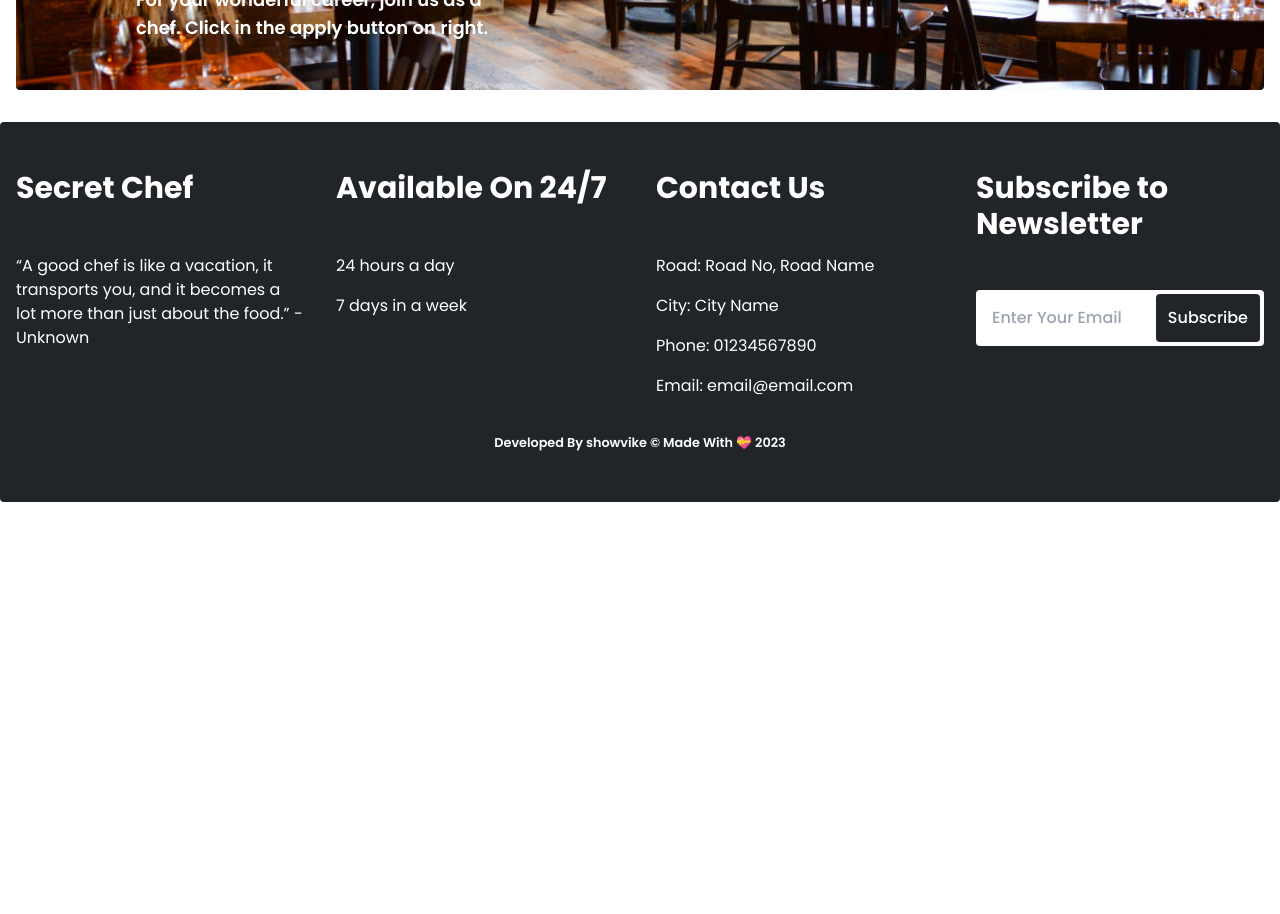
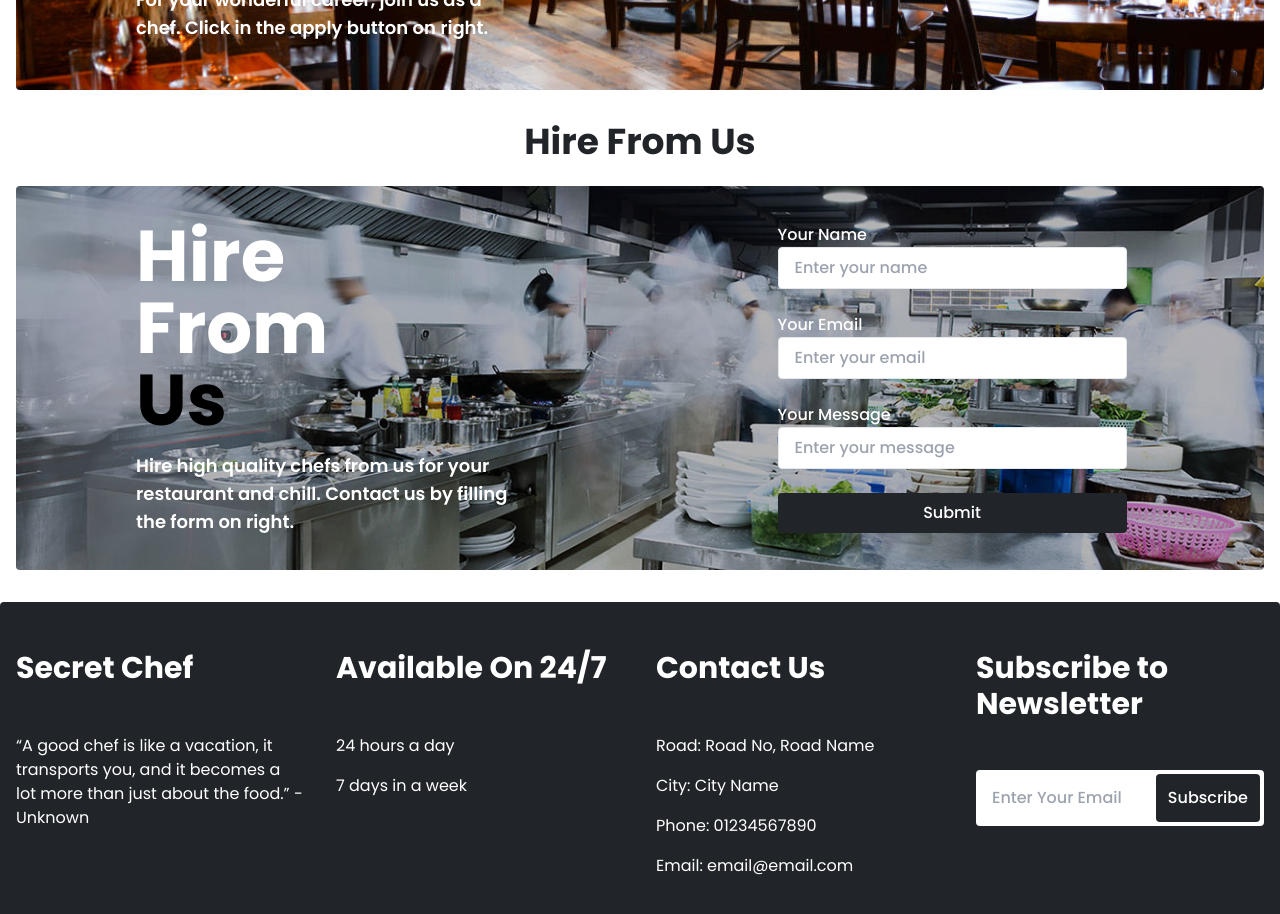
Before and after one commit to showvike/secret-chef, a React (Vite) app: page / in a window 1280 px wide. Shown: the part 1140-2054 px from the top of the page. Before the commit the page ends 1642 px from the top, so only its background shows below. Built offline with nearby package versions, Linux system fonts and the light colour scheme; no server answers.

Commit message:
hire from us section done

```diff
--- /dev/null
+++ b/src/components/Home/Hire/Hire.jsx
@@ -0,0 +1,76 @@
+import hireFromUs from "../../../assets/hire-from-us.jpg";
+
+const Hire = () => {
+  return (
+    <section className="my-8 px-4">
+      <h2 className="text-center font-bold text-4xl text-dark-01">
+        Hire From Us
+      </h2>
+      <div
+        style={{ backgroundImage: `url(${hireFromUs})` }}
+        className="mt-6 bg-cover bg-center h-96 rounded grid grid-cols-2 justify-items-center items-center text-white"
+      >
+        <div className="w-96">
+          <h3 className="font-bold text-7xl">
+            Hire
+            <br />
+            From
+            <br />
+            <span className="text-black">Us</span>
+          </h3>
+          <p className="mt-4 font-semibold text-lg">
+            Hire high quality chefs from us for your restaurant and chill.
+            Contact us by filling the form on right.
+          </p>
+        </div>
+        <div>
+          <form className="font-medium flex flex-col" action="#">
+            <label htmlFor="name">
+              Your Name
+              <br />
+              <input
+                className="border border-solid px-4 py-2 rounded"
+                type="name"
+                name="name"
+                placeholder="Enter your name"
+                required
+              />
+            </label>
+            <br />
+            <label htmlFor="email">
+              Your Email
+              <br />
+              <input
+                className="border border-solid px-4 py-2 rounded"
+                type="email"
+                name="email"
+                placeholder="Enter your email"
+                required
+              />
+            </label>
+            <br />
+            <label htmlFor="message">
+              Your Message
+              <br />
+              <input
+                className="border border-solid px-4 py-2 rounded"
+                type="message"
+                name="message"
+                placeholder="Enter your message"
+                required
+              />
+            </label>
+            <br />
+            <input
+              className="bg-dark-01 text-white px-4 py-2 rounded"
+              type="submit"
+              value="Submit"
+            />
+          </form>
+        </div>
+      </div>
+    </section>
+  );
+};
+
+export default Hire;
--- a/src/components/Home/Home/Home.jsx
+++ b/src/components/Home/Home/Home.jsx
@@ -1,5 +1,6 @@
 import Banner from "../Banner/Banner";
 import Chefs from "../Chefs/Chefs";
+import Hire from "../Hire/Hire";
 import Join from "../Join/Join";
 
 const Home = () => {
@@ -8,6 +9,7 @@ const Home = () => {
       <Banner />
       <Chefs />
       <Join />
+      <Hire />
     </main>
   );
 };
```
Also changed, not shown: src/assets/hire-from-us.jpg (added).
